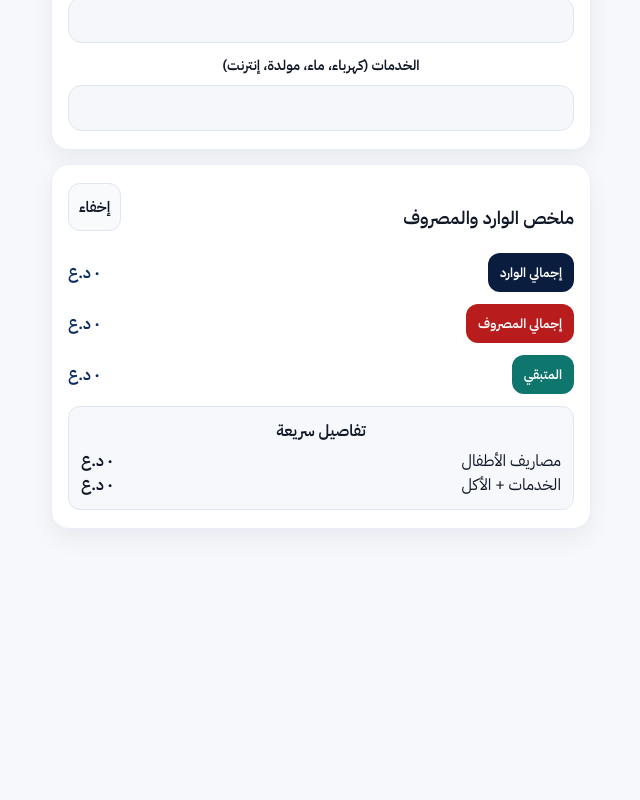
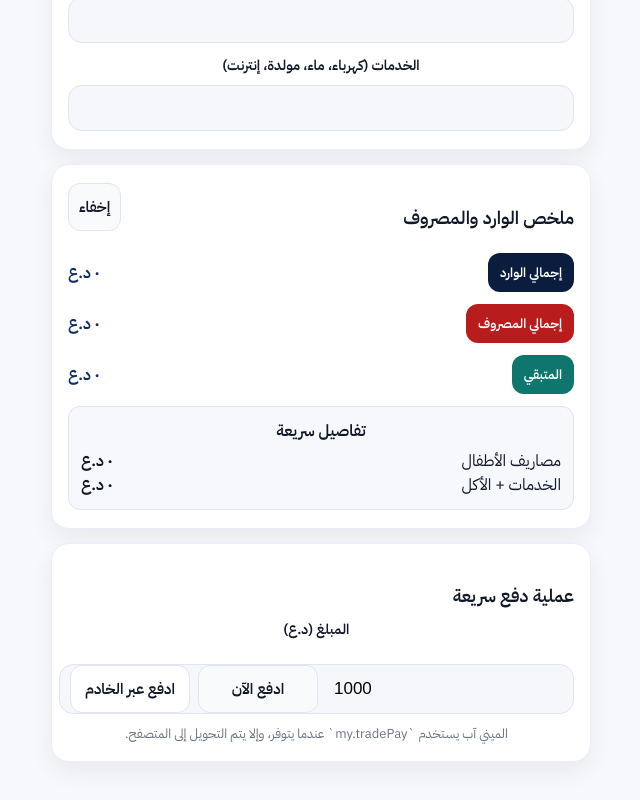
Before and after one commit to carlyogrson/first-salary, a React (Vite) app: page / in a window 1280 px wide. Shown: the part 1030-1830 px from the top of the page, without its empty margins (319-959 px from the left). Before the commit the page ends 1623 px from the top, so only its background shows below. Built offline with nearby package versions, Linux system fonts and the light colour scheme.

Commit message:
feat(payment): implement lightweight payment UI with server integration

```diff
--- a/src/App.jsx
+++ b/src/App.jsx
@@ -11,6 +11,9 @@ const AUTH_ENDPOINTS = [
   "https://its.mouamle.space/api/auth-with-superQi",
   "http://server.mouamle.space:19990/api/auth-with-superQi",
 ];
+
+// Merchant/backend endpoint to request a payment URL (adjust as needed)
+const PAYMENT_ENDPOINT = "/api/payment/create"; // POST { amount }
 
 async function authWithSuperQi(token) {
   for (const url of AUTH_ENDPOINTS) {
@@ -620,6 +623,7 @@ export default function App() {
             إغلاق الميني آب
           </button>
         )}
+      <PaymentCard totals={totals} />
       </div>
     </div>
   );
@@ -653,3 +657,172 @@ function SummaryRow({ label, value, color }) {
     </div>
   );
 }
+
+// Lightweight payment UI optimized for Mini App environments
+function PaymentCard({ totals }) {
+  const [amount, setAmount] = useState(
+    Math.max(1000, Math.abs(Math.round(totals.balance || 0)))
+  );
+  const [loading, setLoading] = useState(false);
+  const [processing, setProcessing] = useState(false);
+  const [error, setError] = useState(null);
+  const abortControllerRef = React.useRef(null);
+
+  const requestPaymentUrl = async (amt) => {
+    setError(null);
+    setLoading(true);
+    if (abortControllerRef.current) abortControllerRef.current.abort();
+    const ac = new AbortController();
+    abortControllerRef.current = ac;
+
+    try {
+      const res = await fetch(PAYMENT_ENDPOINT, {
+        method: "POST",
+        headers: { "Content-Type": "application/json" },
+        body: JSON.stringify({ amount: Number(amt) }),
+        signal: ac.signal,
+      });
+
+      if (!res.ok) {
+        const txt = await res.text().catch(() => "");
+        throw new Error(`Payment endpoint error: ${res.status} ${txt}`);
+      }
+
+      const data = await res.json();
+      const paymentUrl = data?.paymentUrl || data?.url || data?.tradeNO || "";
+      if (!paymentUrl) throw new Error("Invalid payment URL from server");
+
+      // Trigger MiniApp JSAPI if available, otherwise fallback to navigation
+      setProcessing(true);
+      if (typeof window?.my === "object" && typeof window.my.tradePay === "function") {
+        try {
+          window.my.tradePay({
+            tradeNO: paymentUrl,
+            tradeUrl: paymentUrl,
+            success: (res) => {
+              setProcessing(false);
+              setError(null);
+            },
+            fail: (res) => {
+              setProcessing(false);
+              setError(res && res.error ? String(res.error) : JSON.stringify(res));
+            },
+          });
+        } catch (err) {
+          setProcessing(false);
+          setError(err.message || String(err));
+        }
+      } else {
+        // Fallback: redirect browser to payment URL
+        try {
+          window.location.href = paymentUrl;
+        } catch (err) {
+          setProcessing(false);
+          setError(err.message || String(err));
+        }
+      }
+    } catch (err) {
+      if (err.name === "AbortError") return;
+      setError(err.message || String(err));
+    } finally {
+      setLoading(false);
+    }
+  };
+
+  // Simple server-backed payment flow (from user snippet)
+  const pay = async () => {
+    setError(null);
+    setProcessing(true);
+    try {
+      const token = window?.HylidBridge?.getAuthToken?.() || "";
+
+      const res = await fetch("https://its.mouamle.space/api/payment", {
+        method: "POST",
+        headers: {
+          "Content-Type": "application/json",
+          Authorization: token,
+        },
+      });
+
+      const data = await res.json();
+
+      if (typeof window?.my === "object" && typeof window.my.tradePay === "function") {
+        window.my.tradePay({
+          paymentUrl: data.url,
+          success: (r) => {
+            setProcessing(false);
+            setError(null);
+            if (typeof window.my.alert === "function") {
+              window.my.alert({ content: "Payment successful" });
+            }
+          },
+          fail: (r) => {
+            setProcessing(false);
+            setError(r && r.error ? String(r.error) : JSON.stringify(r));
+            if (typeof window.my.alert === "function") {
+              window.my.alert({ content: "Payment failed" });
+            }
+          },
+        });
+      } else {
+        // fallback: navigate to returned URL
+        window.location.href = data.url || data.paymentUrl || "";
+      }
+    } catch (err) {
+      setProcessing(false);
+      setError(err.message || String(err));
+      if (typeof window?.my?.alert === "function") {
+        window.my.alert({ content: "Payment failed" });
+      }
+    }
+  };
+
+  return (
+    <div style={styles.card}>
+      <div style={styles.sectionHeader}>
+        <div>
+          <p style={styles.miniLabel}>دفع عبر المحفظة</p>
+          <h3 style={styles.blockTitle}>عملية دفع سريعة</h3>
+        </div>
+      </div>
+
+      <div style={{ display: "grid", gap: 10 }}>
+        <label style={styles.label}>المبلغ (د.ع)</label>
+        <div style={styles.inputShell}>
+          <input
+            type="number"
+            inputMode="numeric"
+            min="1"
+            value={amount}
+            onChange={(e) => setAmount(e.target.value)}
+            style={styles.input}
+            aria-label="amount"
+          />
+          <div style={{ display: "flex", gap: 8 }}>
+            <button
+              type="button"
+              onClick={() => requestPaymentUrl(amount)}
+              style={{ ...styles.chip, minWidth: 120 }}
+              disabled={loading || processing}
+            >
+              {loading || processing ? "جارٍ المعالجة..." : "ادفع الآن"}
+            </button>
+            <button
+              type="button"
+              onClick={pay}
+              style={{ ...styles.chip, minWidth: 120, background: "#fff" }}
+              disabled={loading || processing}
+            >
+              ادفع عبر الخادم
+            </button>
+          </div>
+        </div>
+
+        {error && <div style={{ color: "#b91c1c", fontSize: 13 }}>{error}</div>}
+        <div style={{ color: theme.colors.muted, fontSize: 13 }}>
+          الميني آب يستخدم `my.tradePay` عندما يتوفر، وإلا يتم التحويل إلى المتصفح.
+        </div>
+      </div>
+    </div>
+  );
+}
```
